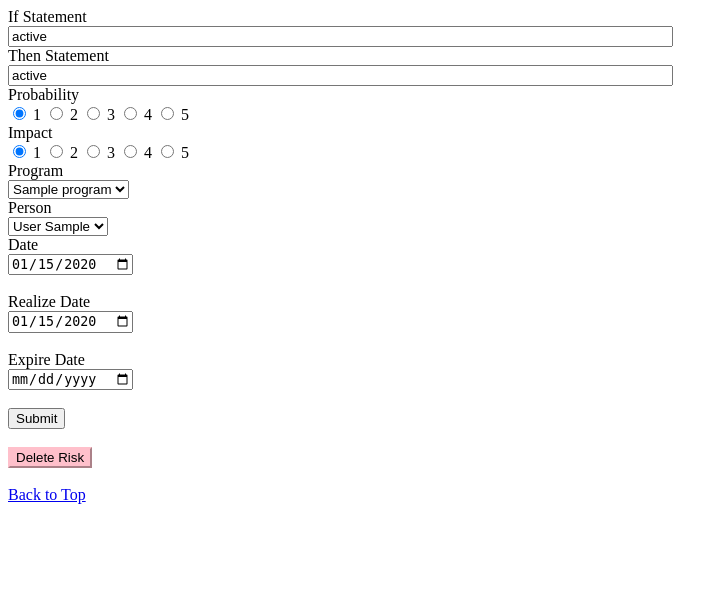
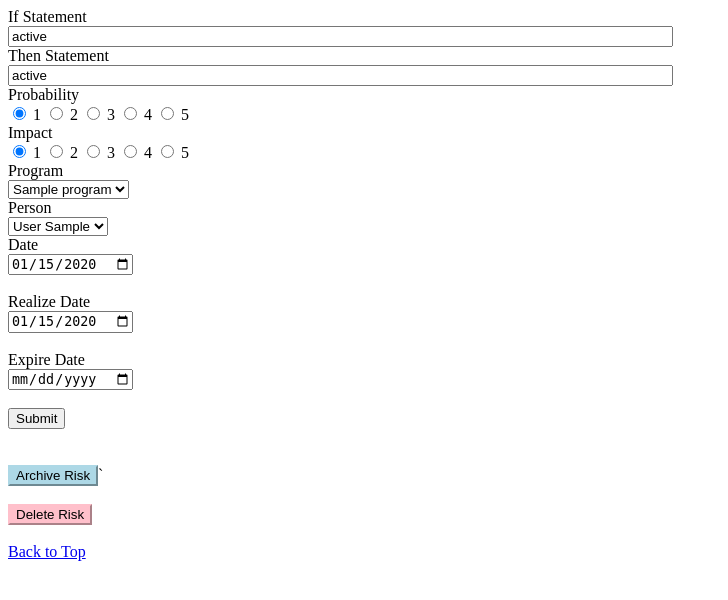
Before and after one commit to sgtaylor16/riskregister, a Flask app: page /editrisk/1 in a window 1280 px wide. Shown: the top 600 px of the page, without its empty margins (0-728 px from the left). Run offline with Flask 3, Linux system fonts and the light colour scheme; tables that the repository leaves empty hold one stand-in row (values such as "Sample post").

Commit message:
Adding in Archive Functional

```diff
--- a/dbcode/models.py
+++ b/dbcode/models.py
@@ -28,6 +28,7 @@ class Risks(db.Model):
     date: Mapped[datetime] = Column(DateTime)
     realizedate: Mapped[datetime] = Column(DateTime,nullable=True)
     expiredate: Mapped[datetime] = Column(DateTime,nullable=True)
+    archive: Mapped[int] = Column(Integer,default=0)
 
 class Mitigations(db.Model):
     __tablename__ = 'mitigations'
--- a/pages/risks/risks.py
+++ b/pages/risks/risks.py
@@ -146,7 +146,7 @@ def risk_dashboard():
 
     if request.method== 'GET':
         # This route function will be called via fetch when the user accesses the risk dashboard
-        risks = db.session.execute(select(Risks)).scalars().all()
+        risks = db.session.execute(select(Risks).where(Risks.archive == 0)).scalars().all()
         listofrisks = buildrisklist(risks)
     else:
 
@@ -154,10 +154,44 @@ def risk_dashboard():
         newselected_persons = request.get_json()['persons']
         listofrisks = []
 
-        risks =db.session.execute(select(Risks).where(and_(Risks.program_id.in_(newselected_prog),Risks.person_id.in_(newselected_persons)))).scalars().all()
+        risks =db.session.execute(select(Risks).where(and_(Risks.program_id.in_(newselected_prog),Risks.person_id.in_(newselected_persons),Risks.archive == 0))).scalars().all()
         listofrisks = buildrisklist(risks)
 
     return jsonify(listofrisks)
+
+@risks_bp.route('/archiverisk/<risk_id>', methods=['POST'])
+def archive_risk(risk_id):
+    # Get the risk from the database
+    risk = db.session.execute(select(Risks).where(Risks.id == risk_id)).scalar_one_or_none()
+    if risk is None:
+        return "Risk not found", 404
+
+    # Set the archive flag to 1
+    risk.archive= 1
+    db.session.commit()
+
+    return redirect('/dashboard')
+
+@risks_bp.route('/deleterisk/<risk_id>', methods=['POST'])
+def delete_risk(risk_id):
+    # Get the risk from the database
+    risk = db.session.execute(select(Risks).where(Risks.id == risk_id)).scalar_one_or_none()
+    if risk is None:
+        return "Risk not found", 404
+
+    # Delete the risk from the database
+    db.session.delete(risk)
+    db.session.commit()
+
+    # Delete mitigations associated with the risk
+    mitigations = db.session.execute(select(Mitigations).where(Mitigations.risk_id == risk_id)).scalars().all()
+    for mitigation in mitigations:
+        db.session.delete(mitigation)
+    db.session.commit()
+
+    return redirect('/dashboard')
+
+#Mitigations routes
 
 @risks_bp.route('/editmit/<mitigation_id>', methods=['GET', 'POST'])
 def edit_mitigation(mitigation_id):
@@ -212,22 +246,3 @@ def new_mitigation(risk_id):
         return redirect('/')
 
     return render_template('newmitigation.html')
-
-@risks_bp.route('/deleterisk/<risk_id>', methods=['POST'])
-def delete_risk(risk_id):
-    # Get the risk from the database
-    risk = db.session.execute(select(Risks).where(Risks.id == risk_id)).scalar_one_or_none()
-    if risk is None:
-        return "Risk not found", 404
-
-    # Delete the risk from the database
-    db.session.delete(risk)
-    db.session.commit()
-
-    # Delete mitigations associated with the risk
-    mitigations = db.session.execute(select(Mitigations).where(Mitigations.risk_id == risk_id)).scalars().all()
-    for mitigation in mitigations:
-        db.session.delete(mitigation)
-    db.session.commit()
-
-    return redirect('/dashboard')
--- a/templates/riskdetail.html
+++ b/templates/riskdetail.html
@@ -50,6 +50,11 @@
     </form>
     {% if risk %}
     <br>
+    <br>
+    <form action="/archiverisk/{{ risk.id }}" method="post" onsubmit="return confirm('Are you sure you want to archive this risk?');">
+        <button type="submit" class="btn" style="background-color: lightblue; border-color: lightblue; color: black;">Archive Risk</button>`
+    </form>
+    <br>
     <form action="/deleterisk/{{ risk.id }}" method="post" onsubmit="return confirm('Are you sure you want to delete this risk?');">
         <button type="submit" class="btn" style="background-color: pink; border-color: pink; color: black;">Delete Risk</button>
     </form>
```
